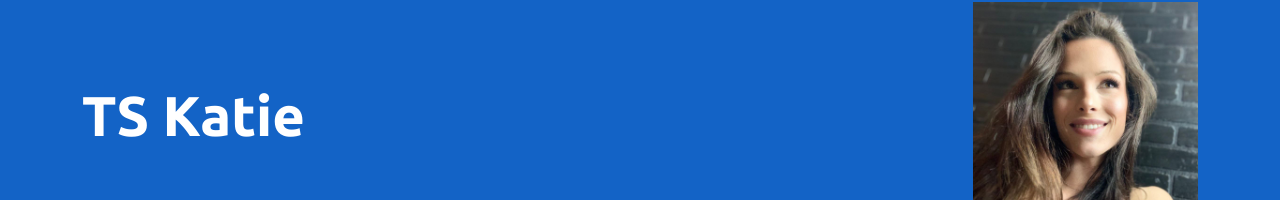
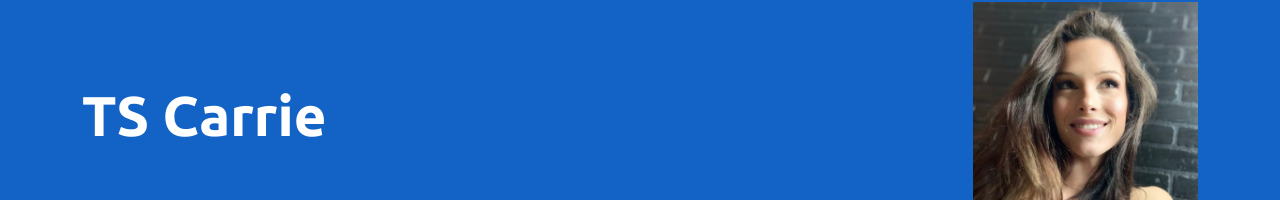
Before and after one commit to AndyBuck21/onlyfns, a plain HTML site: page index.html in a window 1280 px wide. Shown: the part 142-342 px from the top of the page. Drawn offline with nearby package versions, Linux system fonts and the light colour scheme.

Commit message:
Update index.html

```diff
--- a/index.html
+++ b/index.html
@@ -66,7 +66,7 @@
         <div class="container pt-5">
             <div class="row g-5 pt-5">
                 <div class="col-lg-6 align-self-center text-center text-lg-start mb-lg-5">
-                    <h1 class="display-4 text-white mb-4 animated slideInRight">TS Katie</h1>
+                    <h1 class="display-4 text-white mb-4 animated slideInRight">TS Carrie</h1>
 
                 </div>
                 <div class="col-lg-6 align-self-end text-center text-lg-end">
```
